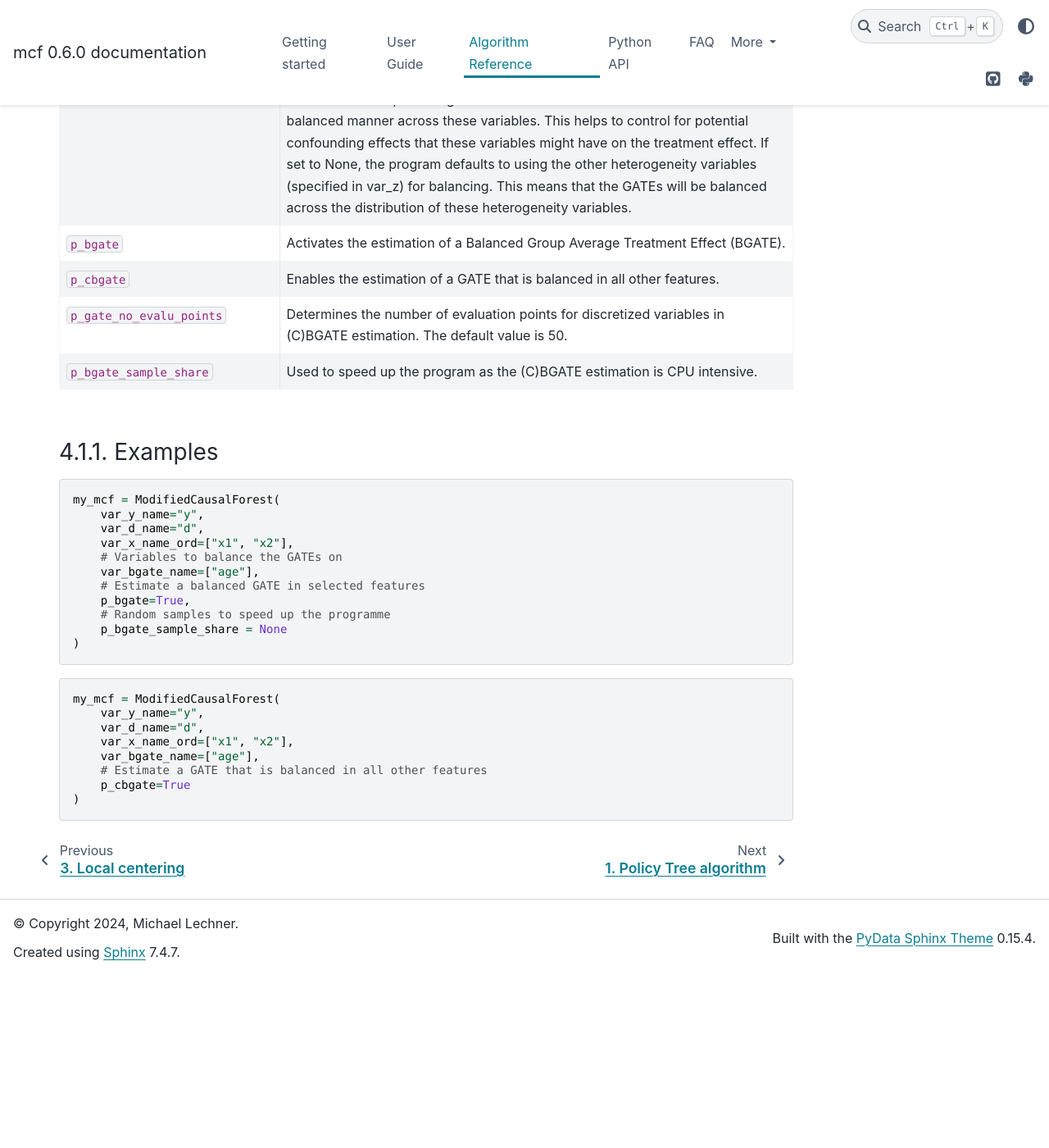
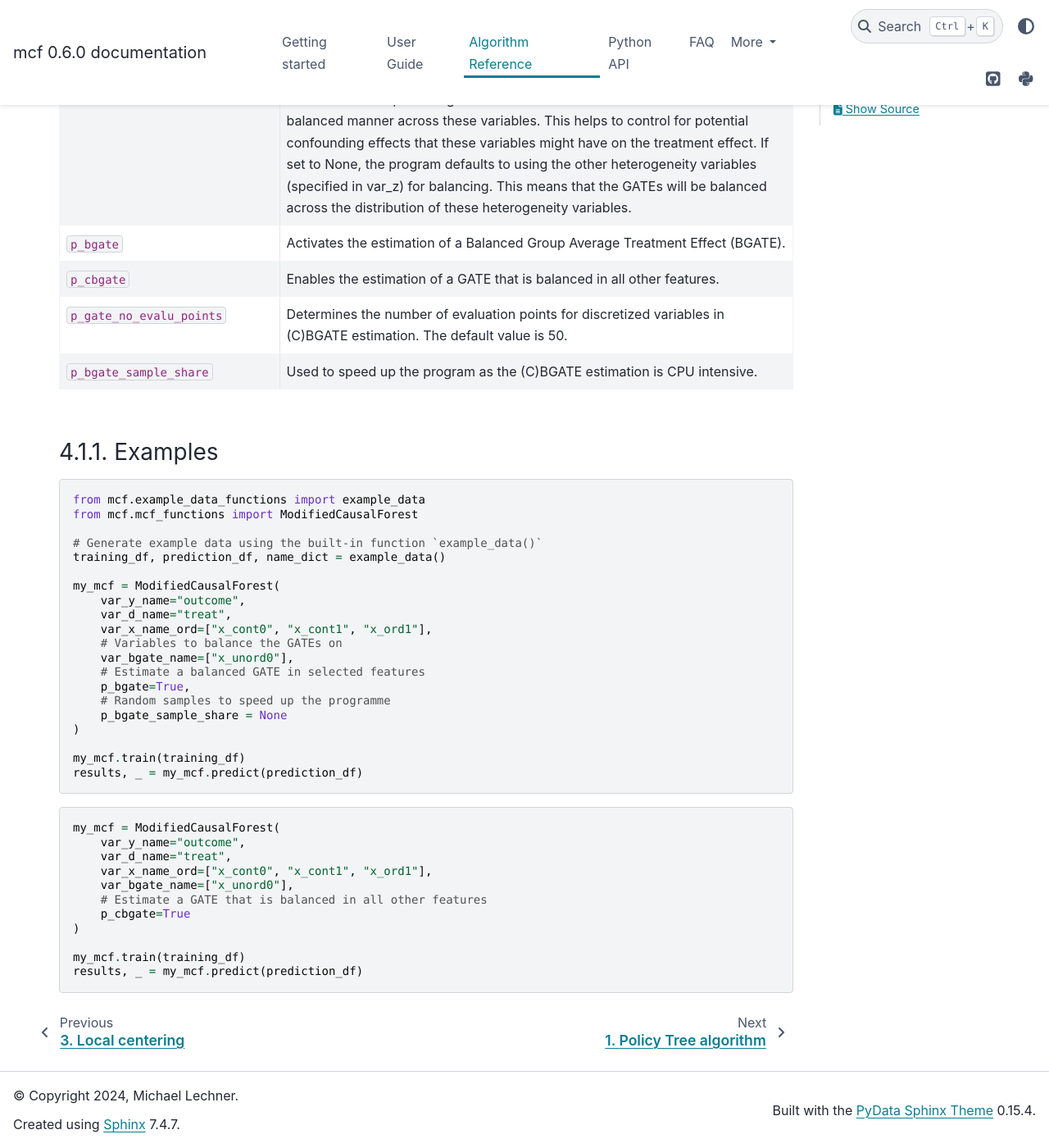
Before and after one commit to MCFpy/mcf, a Sphinx documentation site: the page built from docs/source/algorithm_reference/bgates_cbgates.rst, in a window 1280 px wide and 1400 px high, scrolled down 1363 px. Shown: the whole window at 82% size. Built offline with Sphinx 7.4.7 and the PyData theme 0.15.4, drawn with Linux system fonts in a browser that asks for light colours; before the commit the page ends 2553 px from its top, so only the background shows below that.

Commit message:
Update bgates_cbgates.rst

```diff
--- a/docs/source/algorithm_reference/bgates_cbgates.rst
+++ b/docs/source/algorithm_reference/bgates_cbgates.rst
@@ -56,26 +56,38 @@
 
 .. code-block:: python
 
-    my_mcf = ModifiedCausalForest(
-        var_y_name="y",
-        var_d_name="d",
-        var_x_name_ord=["x1", "x2"],
-        # Variables to balance the GATEs on
-        var_bgate_name=["age"],
-        # Estimate a balanced GATE in selected features
-        p_bgate=True,
-        # Random samples to speed up the programme
-        p_bgate_sample_share = None
-    )
+   from mcf.example_data_functions import example_data
+   from mcf.mcf_functions import ModifiedCausalForest
+
+   # Generate example data using the built-in function `example_data()`
+   training_df, prediction_df, name_dict = example_data()
+
+   my_mcf = ModifiedCausalForest(
+       var_y_name="outcome",
+       var_d_name="treat",
+       var_x_name_ord=["x_cont0", "x_cont1", "x_ord1"],
+       # Variables to balance the GATEs on
+       var_bgate_name=["x_unord0"],
+       # Estimate a balanced GATE in selected features
+       p_bgate=True,
+       # Random samples to speed up the programme
+       p_bgate_sample_share = None
+   )
+
+   my_mcf.train(training_df)
+   results, _ = my_mcf.predict(prediction_df)
 
 
 .. code-block:: python
 
-    my_mcf = ModifiedCausalForest(
-        var_y_name="y",
-        var_d_name="d",
-        var_x_name_ord=["x1", "x2"],
-        var_bgate_name=["age"],
-        # Estimate a GATE that is balanced in all other features
-        p_cbgate=True
-    )
+   my_mcf = ModifiedCausalForest(
+       var_y_name="outcome",
+       var_d_name="treat",
+       var_x_name_ord=["x_cont0", "x_cont1", "x_ord1"],
+       var_bgate_name=["x_unord0"],
+       # Estimate a GATE that is balanced in all other features
+       p_cbgate=True
+   )
+
+   my_mcf.train(training_df)
+   results, _ = my_mcf.predict(prediction_df)
```
